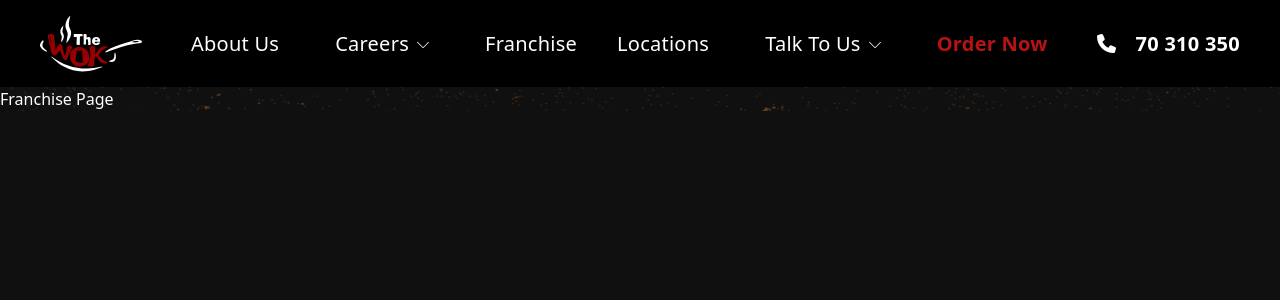
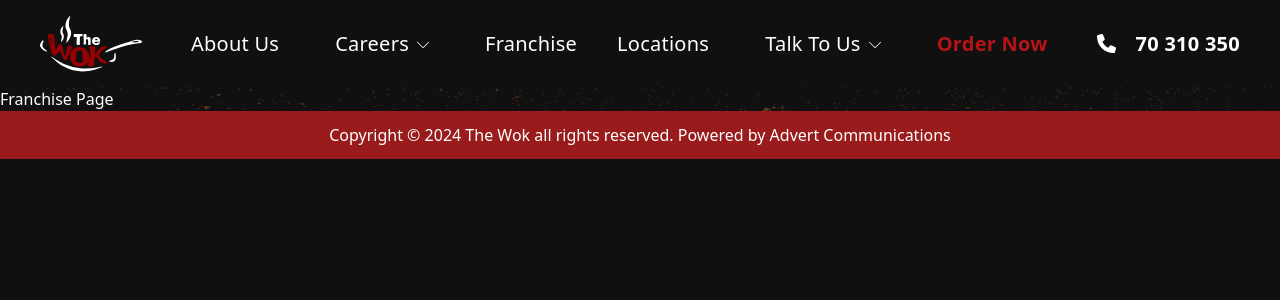
Before and after one commit to Mohamadagag/The-Wok-advert, a Next.js app: page /franchise in a window 1280 px wide. Shown: the top 300 px of the page. Built offline with nearby package versions, Linux system fonts and the light colour scheme.

Commit message:
Fixed navbar and changes to footer and wokd to perfection sections

```diff
--- a/app/about/page.jsx
+++ b/app/about/page.jsx
@@ -2,7 +2,7 @@ import Footer from "@/components/Footer"
 
 const AboutUs = () => {
   return (
-    <main className="text-white background-img">About Us Page
+    <main className="text-white background-img mt-[93px] xl:mt-[87px]">About Us Page
 
     <Footer />
     </main>
--- a/app/careers/join-us/page.jsx
+++ b/app/careers/join-us/page.jsx
@@ -4,7 +4,7 @@ import TeamCard from '@/components/TeamCard'
 
 const JoinUs = () => {
   return (
-    <div className='background-img'>
+    <div className='background-img mt-[93px] xl:mt-[87px]'>
       <main className='p-5 mb-1 lg:mb-10 2xl:mb-16 relative'>
 
         <div className='flex flex-col items-center xl:items-start my-5 xl:px-16'>
--- a/app/careers/our-family/page.jsx
+++ b/app/careers/our-family/page.jsx
@@ -4,7 +4,7 @@ import RedSocialMediaIcons from '@/components/RedSocialMediaIcons'
 
 const Ourfamily = () => {
   return (
-    <div className='background-img'>
+    <div className='background-img mt-[93px] xl:mt-[87px]'>
         <main className='p-5 mb-10 2xl:mb-[7.5rem] relative'>
           <div className='flex flex-col items-center'>
             <div className='xl:w-[80%]'>
--- a/app/franchise/page.jsx
+++ b/app/franchise/page.jsx
@@ -1,6 +1,11 @@
+import Footer from "@/components/Footer"
+
 const FranchisePage = () => {
   return (
-    <main className='text-white background-img'>Franchise Page</main>
+    <>
+    <main className='text-white background-img mt-[93px] xl:mt-[87px]'>Franchise Page</main>
+    <Footer />
+    </>
   )
 }
 
--- a/app/locations/page.jsx
+++ b/app/locations/page.jsx
@@ -43,7 +43,7 @@ const LocationsPage = () => {
 
 
   return (
-<main className="relative h-full">
+<main className="relative h-full mt-[93px] xl:mt-[87px]">
   <div className="w-full location-height">
     <div
       className="h-full"
--- a/app/page.jsx
+++ b/app/page.jsx
@@ -15,14 +15,14 @@ import Footer from "@/components/Footer";
 
 export default function Home() {
   return (
-  <main className="relative background-img">
+  <main className="relative background-img mt-[85px] xl:mt-[87px]">
     {/* Secion */}
     <div className="relative">
       <Image src={Banner} alt="Home Page Banner" className="object-cover w-full"/>
       <div className="absolute order-btn-container">
       <button className="bg-[#B61414] text-sm order-btn rounded-full text-white ">ORDER NOW</button>
       </div>
-      <div className="hidden xl:flex xl:flex-col xl:absolute xl:bottom-12 xl:left-6">
+      <div className="hidden xl:flex xl:flex-col xl:fixed xl:bottom-1/2 xl:right-9 z-[80]">
         <a href="https://www.facebook.com/thewoklb" target='_blank' className="inline-block xl:mb-2 2xl:mb-5"><Image src={Facebook} alt="Facebook" /></a>
         <a href="https://www.tiktok.com/@thewokarabia" target='_blank' className="inline-block xl:mb-2 2xl:mb-5"><Image src={Tiktok} alt="Tiktok" /></a>
         <a href="https://www.instagram.com/thewokarabia" target='_blank' className="inline-block xl:mb-2 2xl:mb-5"><Image src={Instagram} alt="Instagram" /></a>
@@ -92,7 +92,7 @@ export default function Home() {
       </div>
 
     {/* Section */}
-    <div className="flex justify-between items-center mb-10 px-4 lg:px-8 2xl:px-28">
+    <div className="flex flex-col lg:flex-row justify-between items-center mb-10 px-4 lg:px-8 2xl:px-28">
       <div className="max-w-xs mr-3 md:max-w-sm xl:max-w-none">
         <h2 className="text-red-800 font-bold text-2xl mb-3 sm:text-3xl sm:mb-4 md:text-4xl xl:max-w-sm 2xl:text-5xl 2xl:max-w-[26rem] 2xl:mb-16">Noodles Wok'd to Perfection</h2>
         <div className="xl:max-w-md 2xl:max-w-[34rem] font-light">
@@ -100,7 +100,7 @@ export default function Home() {
         <p className="text-white xl:text-xl 2xl:text-2xl">Let's wok and roll.</p>
         </div>
       </div>
-      <div className="md:max-w-sm xl:max-w-lg 2xl:max-w-full">
+      <div className="max-w-[25rem] 2xl:max-w-full">
         <Image src={Woked} alt="Woked" className="object-cover" />
       </div>
     </div>
--- a/app/talktous/feedback/page.jsx
+++ b/app/talktous/feedback/page.jsx
@@ -1,6 +1,11 @@
+import Footer from "@/components/Footer"
+
 const feedback = () => {
   return (
-    <div className="text-white">feedback page</div>
+    <>
+      <div className="text-white mt-[93px] xl:mt-[87px]">feedback page</div>
+      <Footer />
+    </>
   )
 }
 
--- a/app/talktous/message-us/page.jsx
+++ b/app/talktous/message-us/page.jsx
@@ -3,7 +3,7 @@ import Footer from "@/components/Footer"
 const MessageUs = () => {
   return (
     <>
-    <main className="message-bg px-5 pt-16">
+    <main className="message-bg px-5 pt-16 mt-[93px] xl:mt-[87px]">
         <div>
           <h1 className="text-white text-5xl font-bold tracking-wide mb-10 text-center lg:text-7xl">MESSAGE <span className="text-[#970000]">US</span></h1>
           {/* Form */}
--- a/components/Footer.jsx
+++ b/components/Footer.jsx
@@ -1,7 +1,7 @@
 const Footer = () => {
   return (
-    <footer className="h-24 bg-red-800 text-white flex items-center justify-center ">
-      <div className="text-center text-sm xl:text-base">
+    <footer className="h-12 bg-red-800 text-white flex items-center justify-center px-4">
+      <div className="text-center text-xs xl:text-base">
         Copyright © 2024 The Wok all rights reserved. Powered by&nbsp;<a href="https://advertcommunications.com/" target="_blank">Advert Communications</a>
       </div>
 
--- a/components/Navbar.jsx
+++ b/components/Navbar.jsx
@@ -29,7 +29,7 @@ const Navbar = () => {
   return (
     <>
     {/* Desktop Navigation*/}
-    <nav className="hidden h-[87px] xl:flex items-center justify-between px-10 bg-black">
+    <nav className="hidden h-[87px] xl:flex items-center justify-between px-10 fixed top-0 left-0 right-0 z-[999999] bg-[#111010]">
        <div>
         <Link href="/">
           <Image src={Logo} alt='The Wok Logo'/>
@@ -123,7 +123,7 @@ const Navbar = () => {
 
 
     {/* Mobile SideNav */}
-    <div className='xl:hidden'>
+    <div className='xl:hidden h-[80px] fixed top-0 left-0 right-0 z-[999999] bg-[#111010]'>
       <nav className=' bg-black flex justify-between items-center p-6 lg:px-10 py-5 xl:hidden'>
         <div className='w-24'>
           <Link href="/">
```
